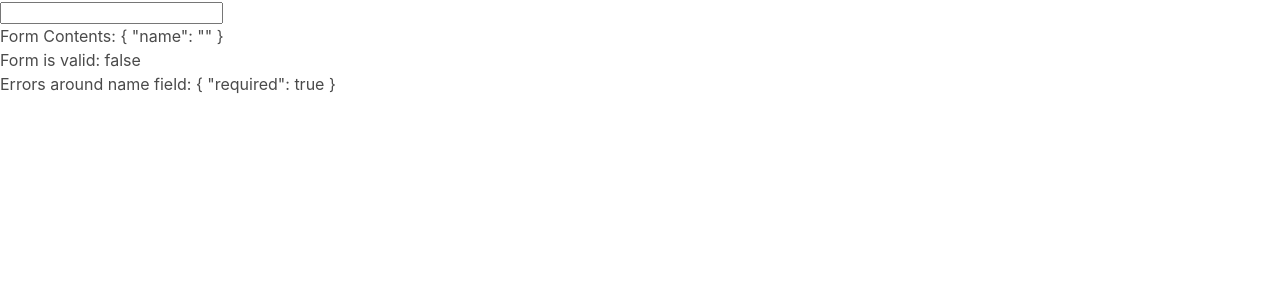
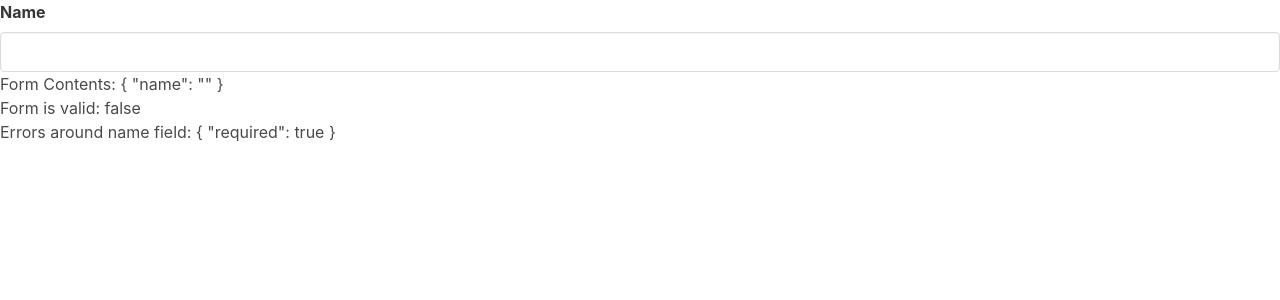
Before and after one commit to PFurtak/angular_reactive_forms, an Angular app in the folder creditcard/: page / in a window 1280 px wide. Shown: the top 300 px of the page. Built offline with nearby package versions, Linux system fonts and the light colour scheme.

Commit message:
Add styling to reusable input component

```diff
--- a/creditcard/src/app/card-form/card-form.component.html
+++ b/creditcard/src/app/card-form/card-form.component.html
@@ -1,5 +1,5 @@
 <form [formGroup]="cardForm">
-  <app-input [control]="cardForm.get('name')"></app-input>
+  <app-input label="Name" [control]="cardForm.get('name')"></app-input>
 </form>
 
 <!-- DEBUG: remove blocks below before pushing to prod -->
--- a/creditcard/src/app/input/input.component.html
+++ b/creditcard/src/app/input/input.component.html
@@ -1,9 +1,22 @@
-<input [formControl]="control" />
-<ng-container *ngIf="control.dirty && control.touched && control.errors">
-  <div *ngIf="control.errors['required']">Value is required.</div>
-  <div *ngIf="control.errors['minlength']">
-    Must be at least
-    {{ control.errors["minlength"].requiredLength }}
-    characters long.
+<div class="field">
+  <label class="label">{{ label }}</label>
+  <div class="control">
+    <input
+      class="input"
+      [formControl]="control"
+      [ngClass]="{
+        'is-danger': showErrors()
+      }"
+    />
   </div>
-</ng-container>
+  <ng-container *ngIf="showErrors()">
+    <div class="help is-danger" *ngIf="control.errors['required']">
+      Value is required.
+    </div>
+    <div class="help is-danger" *ngIf="control.errors['minlength']">
+      Must be at least
+      {{ control.errors["minlength"].requiredLength }}
+      characters long.
+    </div>
+  </ng-container>
+</div>
--- a/creditcard/src/app/input/input.component.ts
+++ b/creditcard/src/app/input/input.component.ts
@@ -7,7 +7,13 @@
 })
 export class InputComponent implements OnInit {
   @Input() control: any;
+  @Input() label!: string;
   constructor() {}
 
   ngOnInit(): void {}
+
+  showErrors() {
+    const { dirty, touched, errors } = this.control;
+    return dirty && touched && errors;
+  }
 }
```
